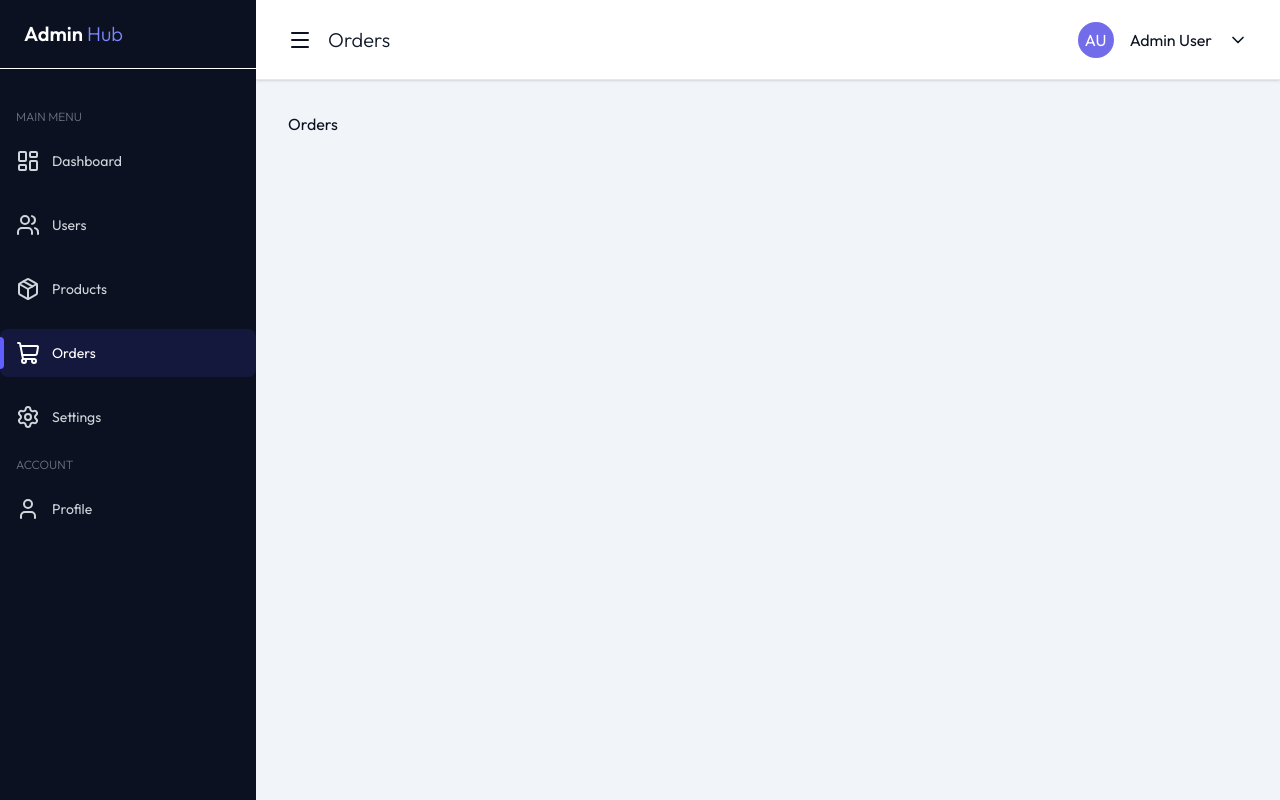
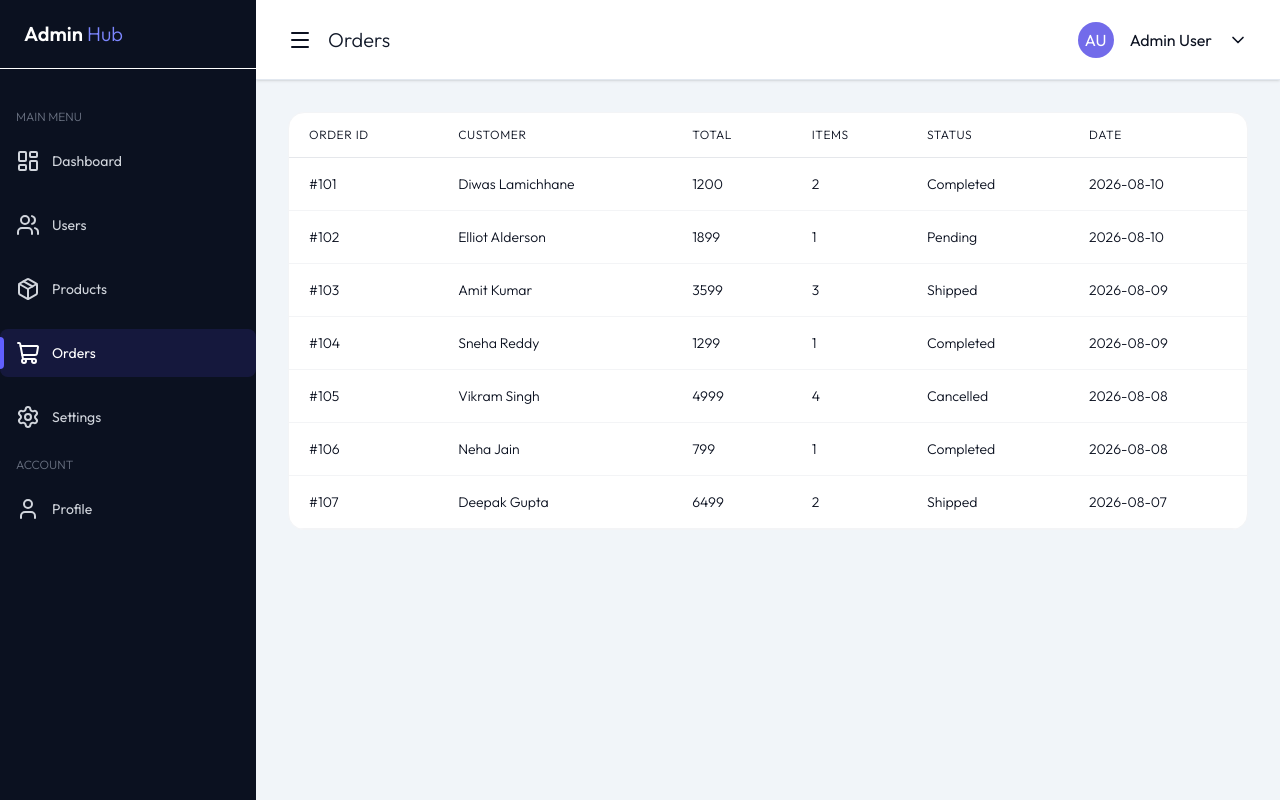
Before and after one commit to diwas4/Responsive-Admin-Dashboard-React-Tailwind-, a React (Vite) app: page /orders in a window 1280 px wide. Built offline with nearby package versions, Linux system fonts and the light colour scheme.

Commit message:
Orders Data Rendered

```diff
--- a/src/pages/Orders.jsx
+++ b/src/pages/Orders.jsx
@@ -1,9 +1,120 @@
-import React from 'react'
+import React, { useEffect, useState } from "react";
+import { api } from "../services/api";
 
 const Orders = () => {
+  const [ordersData, setOrdersData] = useState(null);
+  const [loading, setLoading] = useState(false);
+
+  const loadOrdersData = async () => {
+    setLoading(true);
+    try {
+      const data = await api.getOrders();
+      setOrdersData(data);
+    } catch (error) {
+      console.error("Order data loading failed:", error);
+    } finally {
+      setLoading(false);
+    }
+  };
+
+  useEffect(() => {
+    loadOrdersData();
+  }, []);
+
+  if (loading && !ordersData) {
+    return (
+      <div className="flex items-center justify-center h-64">
+        <div
+          className="w-12 h-12 border-4 border-gray-200
+          border-t-blue-500 rounded-full animate-spin"
+        ></div>
+      </div>
+    );
+  }
+
+  if (!ordersData) {
+    return (
+      <div className="p-6 bg-white rounded-xl border-gray-200">
+        <div className="">
+          <p>Order data not available</p>
+        </div>
+      </div>
+    );
+  }
+
   return (
-    <div>Orders</div>
-  )
-}
+    <div
+      className="bg-white border border-gray-100 rounded-2xl
+    overflow-x-auto"
+    >
+      <table className="w-full">
+        <thead>
+          <tr className="border-b border-gray-200 text-xs">
+            <th
+              className="px-5 py-3.5 text-left font-light
+            uppercase tracking-wider"
+            >
+              Order Id
+            </th>
+            <th
+              className="px-5 py-3.5 text-left font-light
+            uppercase tracking-wider"
+            >
+              Customer
+            </th>
+            <th
+              className="px-5 py-3.5 text-left font-light
+            uppercase tracking-wider"
+            >
+              Total
+            </th>
+            <th
+              className="px-5 py-3.5 text-left font-light
+            uppercase tracking-wider"
+            >
+              Items
+            </th>
+            <th
+              className="px-5 py-3.5 text-left font-light
+            uppercase tracking-wider"
+            >
+              Status
+            </th>
+            <th
+              className="px-5 py-3.5 text-left font-light
+            uppercase tracking-wider"
+            >
+              Date
+            </th>
+          </tr>
+        </thead>
+        <tbody>
+          {ordersData.items.map((order) => (
+            <tr key={order.id} className="border-b border-gray-100">
+              <td className="px-5 py-4 font-light text-sm text-left">
+                #{order.id}
+              </td>
+              <td className="px-5 py-4 font-light text-sm text-left">
+                {order.customer}
+              </td>
+              <td className="px-5 py-4 font-light text-sm text-left">
+                {order.total}
+              </td>
+              <td className="px-5 py-4 font-light text-sm text-left">
+                {order.items}
+              </td>
+              <td className="px-5 py-4 font-light text-sm text-left">
+                {order.status}
+              </td>
+              <td className="px-5 py-4 font-light text-sm text-left">
+                {order.date}
+              </td>
+            </tr>
+          ))}
+        </tbody>
+      </table>
+    </div>
+  );
+};
 
-export default Orders
+export default Orders;
```
